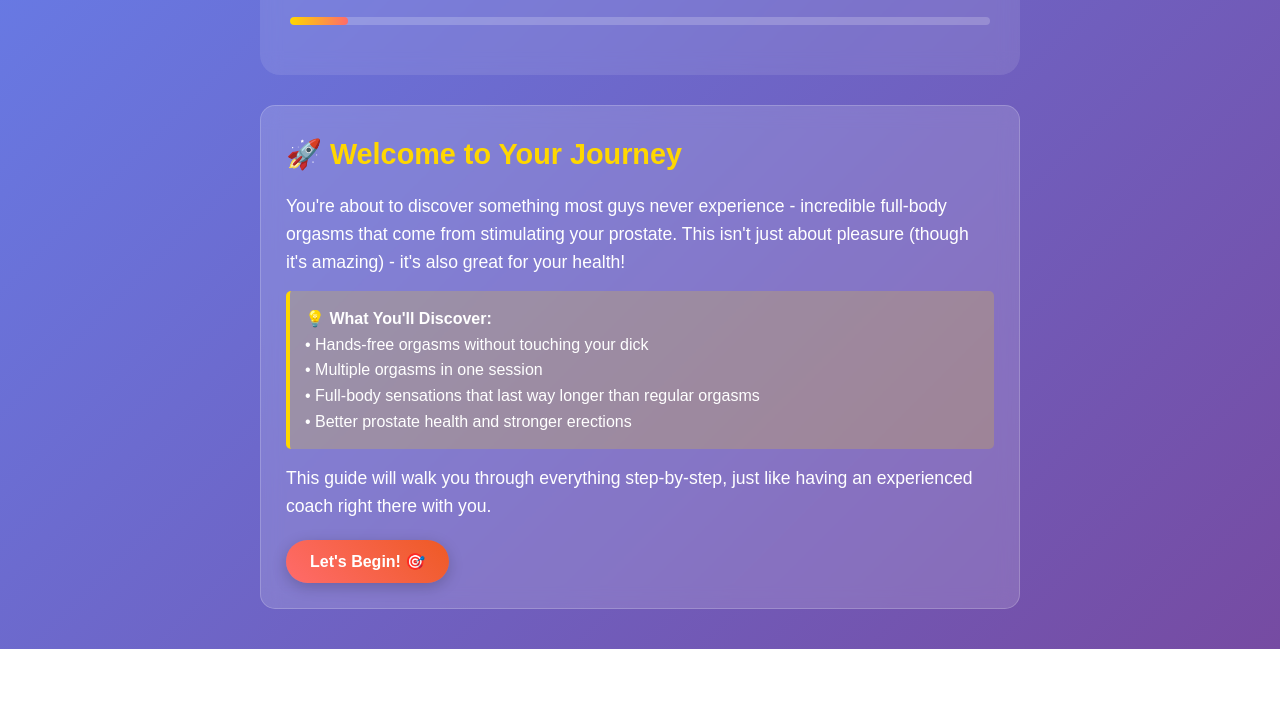
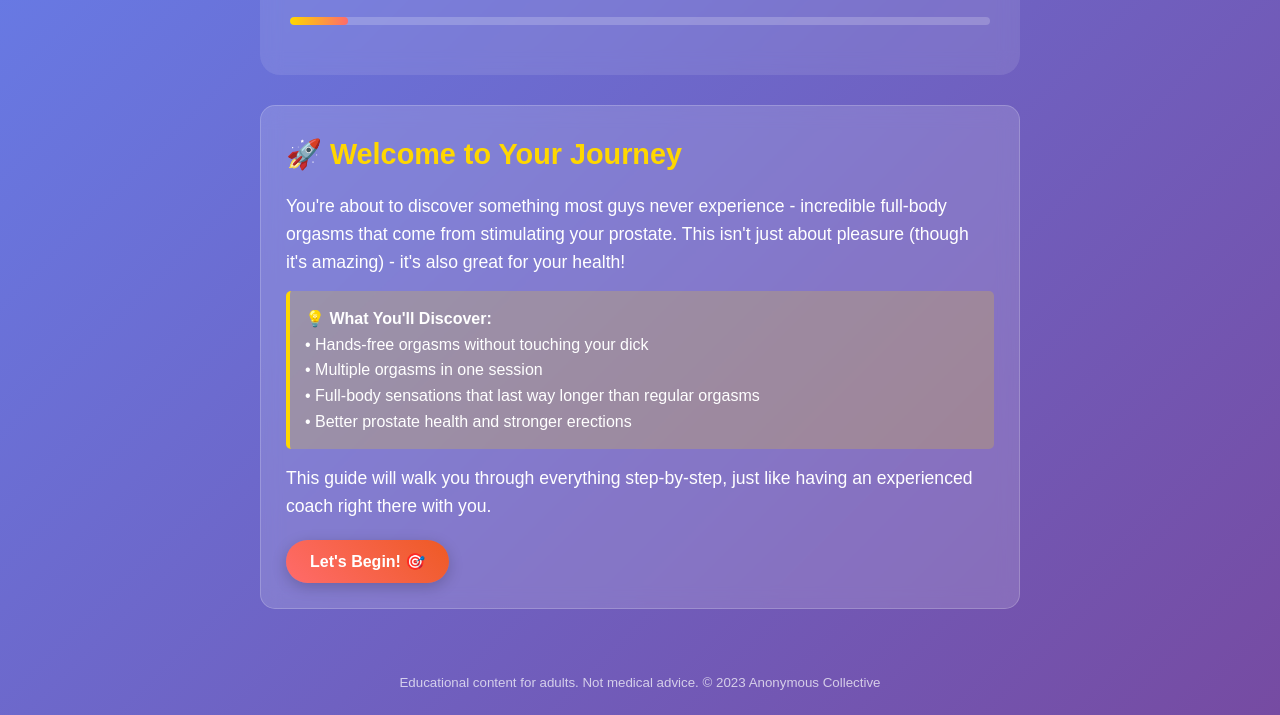
Before and after one commit to BazzaBarnes/male-wellness-guide, a plain HTML site: page index.html in a window 1280 px wide. Shown: the part 222-937 px from the top of the page. Before the commit the page ends 871 px from the top, so only its background shows below. Drawn offline with Linux system fonts and the light colour scheme.

Commit message:
Update index.html

```diff
--- a/index.html
+++ b/index.html
@@ -702,3 +702,6 @@
     </script>
 </body>
 </html>
+<footer style="text-align:center;padding:20px;opacity:0.7">
+  <small>Educational content for adults. Not medical advice. © 2023 Anonymous Collective</small>
+</footer>
```
